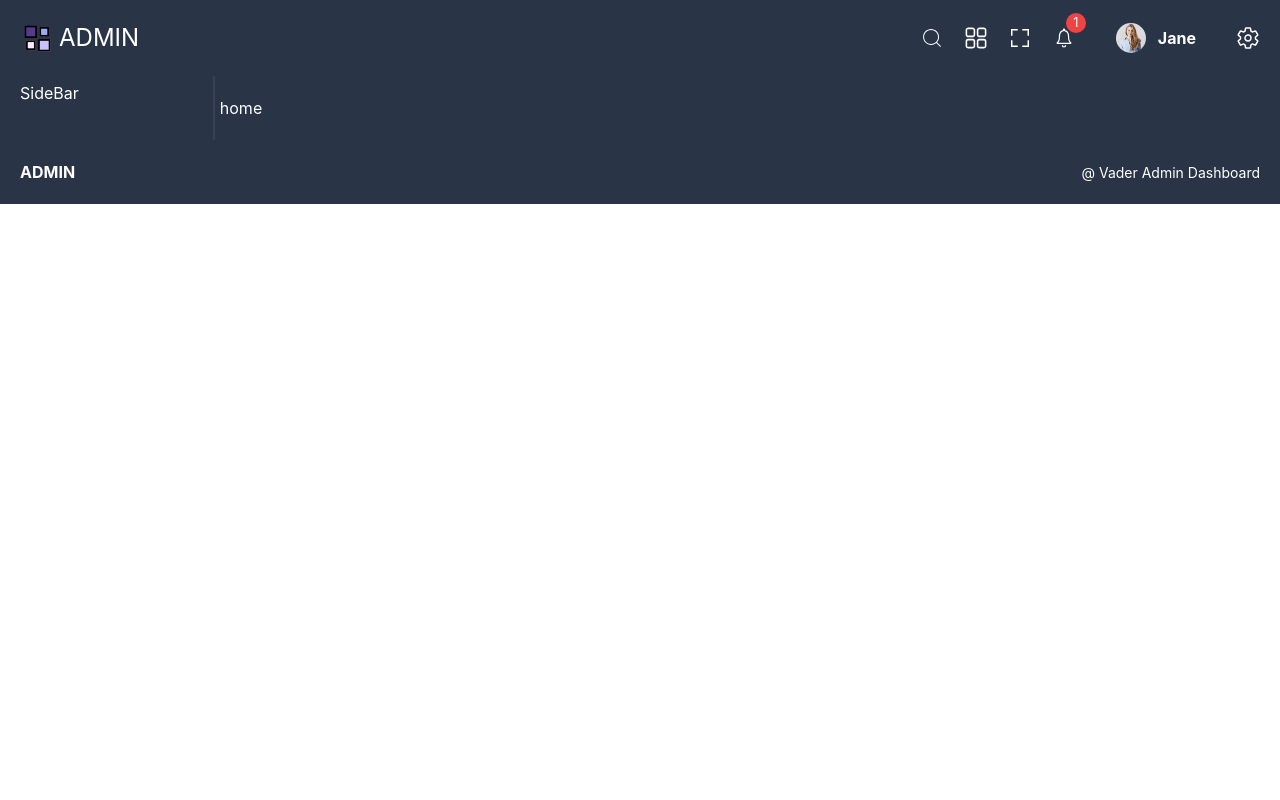
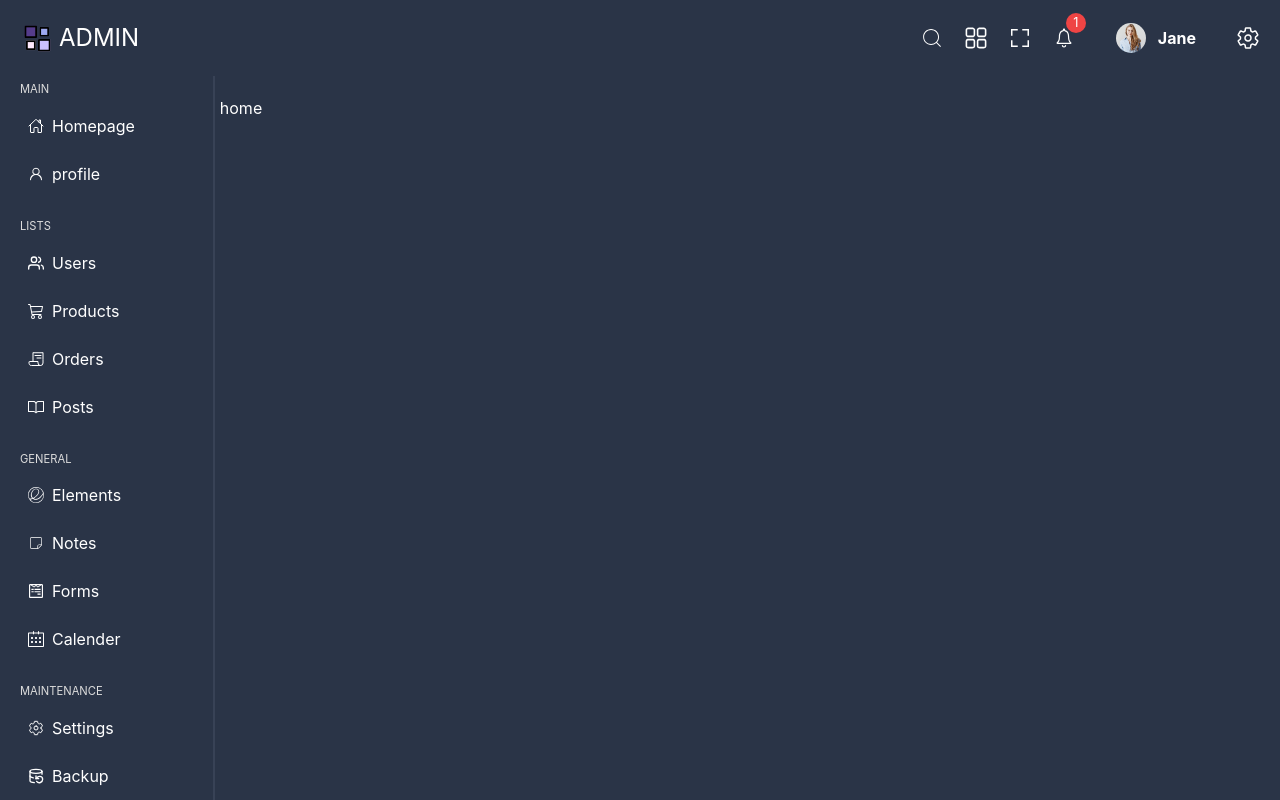
Before and after one commit to vader2k/Advanced-dashboaard, a React (Vite) app: page / in a window 1280 px wide. Shown: the top 800 px of the page. Built offline with nearby package versions, Linux system fonts and the light colour scheme.

Commit message:
created an index file to map my data from

```diff
--- a/src/components/SideBar.jsx
+++ b/src/components/SideBar.jsx
@@ -1,7 +1,29 @@
+import { Link } from "react-router-dom"
+import { sidebarItems } from '..'
 
 const SideBar = () => {
   return (
-    <div>SideBar</div>
+    <aside className="flex flex-col gap-6">
+      {/* main */}
+      { sidebarItems.map((item) => (
+        <div
+          key={item.id}
+          className="flex flex-col gap-2">
+          <span className="text-[0.7rem] text-softColor">{item.title}</span>
+          {
+           item.content.map((content) => (
+            <Link
+              key={content.id}
+              to={`${content.path}`}
+              className="flex items-center gap-2 hover:bg-softBg p-2 rounded-md">
+                {<content.icon />}
+                <span>{content.title}</span>
+            </Link>
+           ))
+          }
+      </div>
+      ))}
+    </aside>
   )
 }
 
--- /dev/null
+++ b/src/index.js
@@ -0,0 +1,143 @@
+
+// main
+import { IoHomeOutline } from "react-icons/io5";
+import { GoPerson } from "react-icons/go";
+// list
+import { FiUsers } from "react-icons/fi";
+import { BsCart3 } from "react-icons/bs";
+import { IoReceiptOutline } from "react-icons/io5";
+import { GoBook } from "react-icons/go";
+// general
+import { SiElementary } from "react-icons/si";
+import { CiStickyNote } from "react-icons/ci";
+import { FaWpforms } from "react-icons/fa6";
+import { SlCalender } from "react-icons/sl";
+// maintenance
+import { IoSettingsOutline } from "react-icons/io5";
+import { LuDatabaseBackup } from "react-icons/lu";
+// analytics
+import { IoBarChartOutline } from "react-icons/io5";
+import { HiOutlineDocumentReport } from "react-icons/hi";
+
+export const sidebarItems = [
+    {
+      id: 1,
+      title: "MAIN",
+      content: [
+        {
+            id: 1,
+            title: "Homepage",
+            path: '/',
+            icon: IoHomeOutline
+        },
+        {
+            id: 2,
+            title: "profile",
+            path: '/users/1',
+            icon: GoPerson
+        },
+
+      ]
+
+    },
+    {
+        id:2,
+        title: "LISTS",
+        content: [
+            {
+                id:1,
+                title: "Users",
+                path: '/users',
+                icon: FiUsers
+            },
+            {
+                id:2,
+                title: "Products",
+                path: '/products',
+                icon: BsCart3
+            },
+            {
+                id:3,
+                title: "Orders",
+                path: '/',
+                icon: IoReceiptOutline
+            },
+            {
+                id:4,
+                title: "Posts",
+                path: '/',
+                icon: GoBook
+            },
+        ]
+    },
+    {
+        id:3,
+        title: "GENERAL",
+        content: [
+            {
+                id:1,
+                title: "Elements",
+                path: '/',
+                icon: SiElementary
+            },
+            {
+                id:2,
+                title: "Notes",
+                path: '/',
+                icon: CiStickyNote
+            },
+            {
+                id:3,
+                title: "Forms",
+                path: '/',
+                icon: FaWpforms
+            },
+            {
+                id:4,
+                title: "Calender",
+                path: '/',
+                icon: SlCalender
+            },
+        ]
+    },
+    {
+        id: 4,
+        title: "MAINTENANCE",
+        content: [
+          {
+              id: 1,
+              title: "Settings",
+              path: '/',
+              icon: IoSettingsOutline
+          },
+          {
+              id: 2,
+              title: "Backup",
+              path: '/',
+              icon: LuDatabaseBackup
+          },
+
+        ]
+
+      },
+      {
+        id: 5,
+        title: "ANALYTICS",
+        content: [
+          {
+              id: 1,
+              title: "Charts",
+              path: '/',
+              icon: IoBarChartOutline
+          },
+          {
+              id: 2,
+              title: "Logs",
+              path: '/',
+              icon: HiOutlineDocumentReport
+          },
+
+        ]
+
+      },
+]
```
